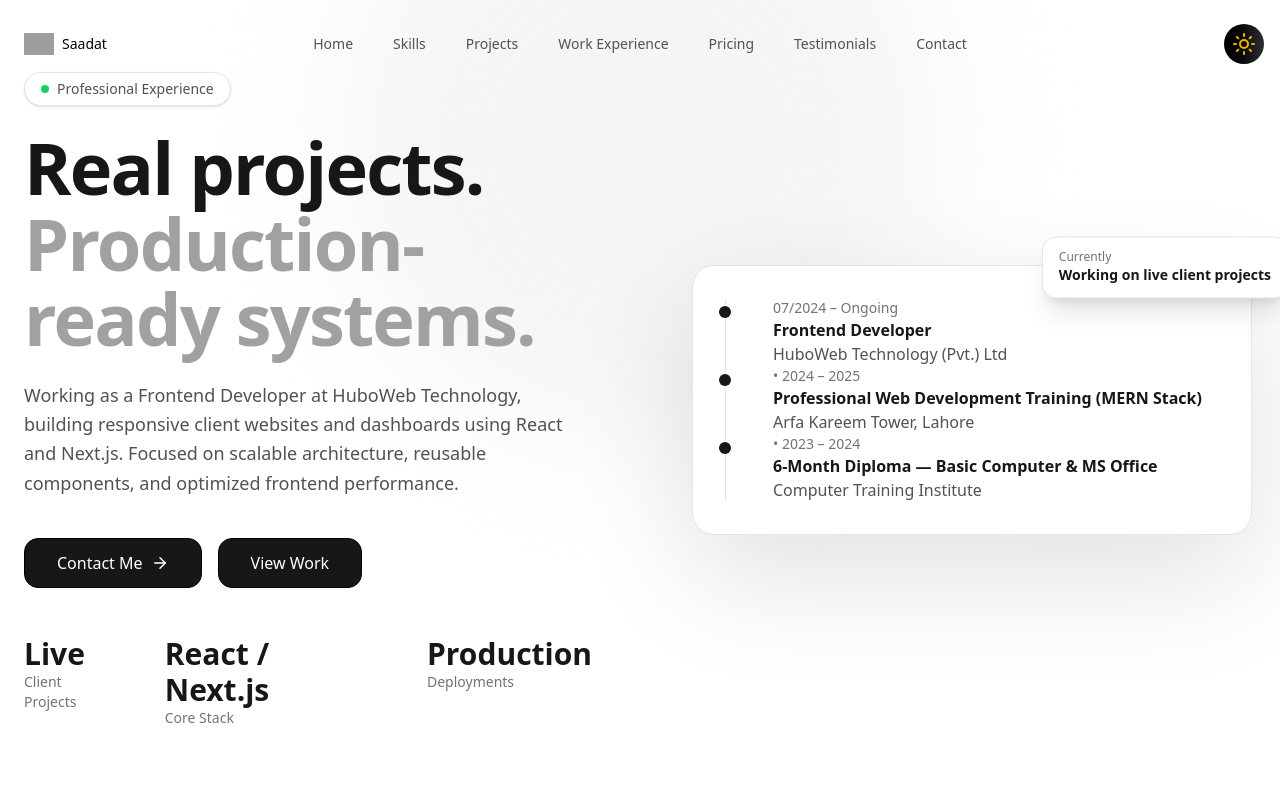
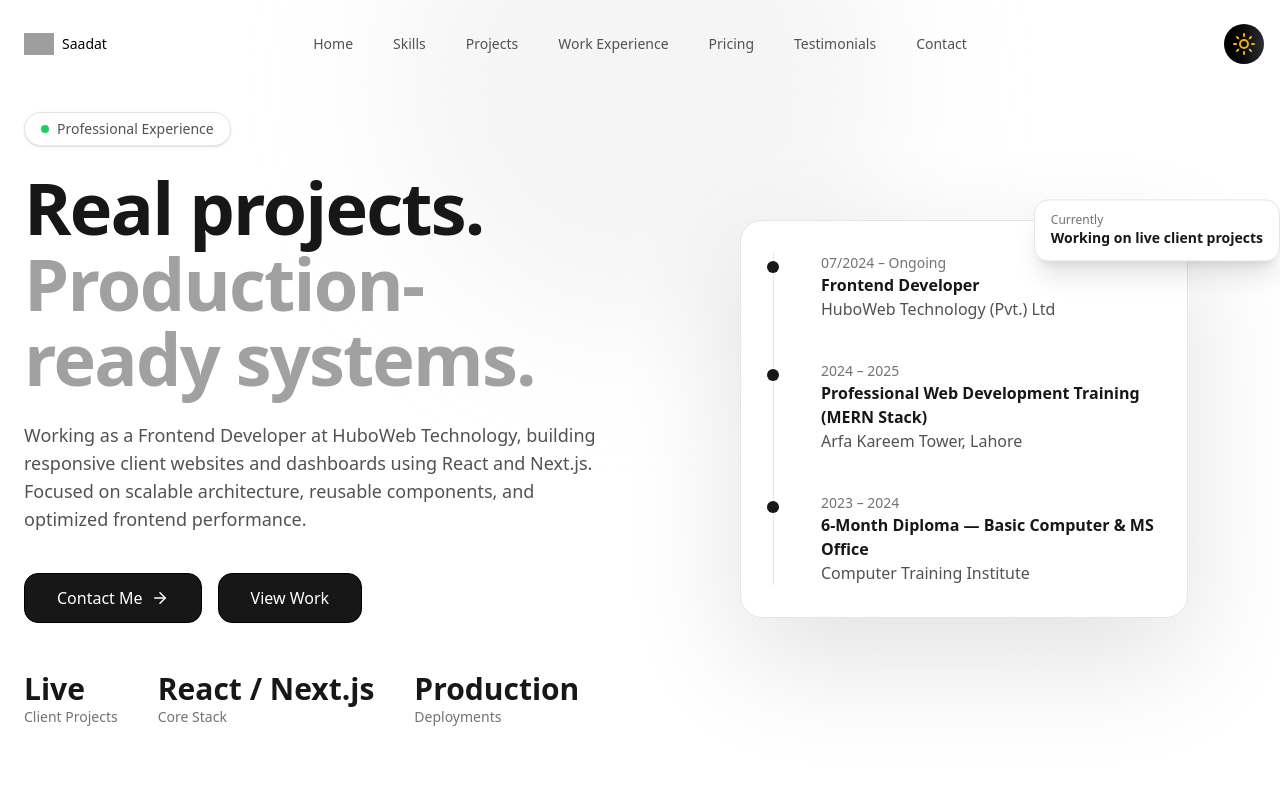
Before and after one commit to saadatkhanbuck/saadat-portfolio, a Next.js app: page /workexperience in a window 1280 px wide. Shown: the top 800 px of the page. Built offline with nearby package versions, Linux system fonts and the light colour scheme; grey boxes are pictures that could not be loaded.

Commit message:
make changes

```diff
--- a/app/components/experiencehero.tsx
+++ b/app/components/experiencehero.tsx
@@ -5,16 +5,35 @@ import Link from "next/link";
 import { ArrowRight } from "lucide-react";
 
 export default function ExperienceHero() {
+  const timeline = [
+    {
+      role: "Frontend Developer",
+      company: "HuboWeb Technology (Pvt.) Ltd",
+      period: "07/2024 – Ongoing",
+    },
+    {
+      role: "Professional Web Development Training (MERN Stack)",
+      company: "Arfa Kareem Tower, Lahore",
+      period: "2024 – 2025",
+    },
+    {
+      role: "6-Month Diploma — Basic Computer & MS Office",
+      company: "Computer Training Institute",
+      period: "2023 – 2024",
+    },
+  ];
+
   return (
-    <section className="relative min-h-screen overflow-hidden text-neutral-900">
+    <section className="relative overflow-hidden text-neutral-900 dark:text-white py-20 lg:py-28">
 
-      <div className="absolute left-1/2 top-[-20%] -z-10 h-[600px] w-[600px] -translate-x-1/2 rounded-full bg-neutral-200/40 blur-3xl" />
+      {/* background blur */}
+      <div className="absolute left-1/2 top-[-20%] -z-10 h-[500px] w-[500px] -translate-x-1/2 rounded-full bg-neutral-200/40 blur-3xl" />
 
-      <div className="relative mx-auto flex min-h-screen max-w-7xl items-center px-6">
-        <div className="grid w-full grid-cols-1 items-center gap-24 md:grid-cols-2">
+      <div className="mx-auto max-w-7xl px-6">
+        <div className="grid items-center gap-16 lg:grid-cols-2">
 
-          {/* LEFT */}
-          <div className="text-center md:text-left">
+          {/* LEFT SIDE */}
+          <div className="text-center lg:text-left">
 
             <motion.div
               initial={{ opacity: 0, y: 10 }}
@@ -29,7 +48,7 @@ export default function ExperienceHero() {
               initial={{ opacity: 0, y: 20 }}
               animate={{ opacity: 1, y: 0 }}
               transition={{ delay: 0.1 }}
-              className="text-5xl font-semibold dark:text-white leading-[1.05] tracking-tight md:text-7xl"
+              className="text-4xl sm:text-5xl lg:text-7xl font-semibold leading-[1.05] tracking-tight"
             >
               Real projects.
               <br />
@@ -42,7 +61,7 @@ export default function ExperienceHero() {
               initial={{ opacity: 0 }}
               animate={{ opacity: 1 }}
               transition={{ delay: 0.2 }}
-              className="mt-6 max-w-xl text-lg leading-relaxed text-neutral-600 dark:text-neutral-300"
+              className="mt-6 mx-auto max-w-xl text-base sm:text-lg text-neutral-600 dark:text-neutral-300 lg:mx-0"
             >
               Working as a Frontend Developer at HuboWeb Technology,
               building responsive client websites and dashboards using
@@ -50,42 +69,41 @@ export default function ExperienceHero() {
               reusable components, and optimized frontend performance.
             </motion.p>
 
+            {/* buttons */}
             <motion.div
               initial={{ opacity: 0, y: 12 }}
               animate={{ opacity: 1, y: 0 }}
               transition={{ delay: 0.3 }}
-              className="mt-10 flex flex-col gap-4 sm:flex-row md:justify-start justify-center"
+              className="mt-10 flex flex-col gap-4 sm:flex-row sm:justify-center lg:justify-start"
             >
               <Link
                 href="/contactme"
-                className="group relative border border-black dark:border-white inline-flex items-center justify-center gap-2 overflow-hidden rounded-xl bg-neutral-900 px-8 py-3 font-medium text-white"
+                className="group relative inline-flex items-center justify-center gap-2 overflow-hidden rounded-xl border border-black bg-neutral-900 px-8 py-3 font-medium text-white"
               >
                 <span className="absolute inset-0 translate-y-full bg-white transition duration-300 group-hover:translate-y-0" />
                 <span className="relative z-10 flex items-center gap-2 group-hover:text-black">
                   Contact Me
-                  <ArrowRight
-                    size={18}
-                    className="transition group-hover:translate-x-1"
-                  />
+                  <ArrowRight size={18} className="transition group-hover:translate-x-1" />
                 </span>
               </Link>
 
               <Link
                 href="/#projects"
-                className="group relative border border-black dark:border-white inline-flex items-center justify-center gap-2 overflow-hidden rounded-xl bg-neutral-900 px-8 py-3 font-medium text-white"
+                className="group relative inline-flex items-center justify-center gap-2 overflow-hidden rounded-xl border border-black bg-neutral-900 px-8 py-3 font-medium text-white"
               >
                 <span className="absolute inset-0 translate-y-full bg-white transition duration-300 group-hover:translate-y-0" />
-                <span className="relative z-10 flex items-center gap-2 group-hover:text-black">
+                <span className="relative z-10 group-hover:text-black">
                   View Work
                 </span>
               </Link>
             </motion.div>
 
+            {/* stats */}
             <motion.div
               initial={{ opacity: 0 }}
               animate={{ opacity: 1 }}
               transition={{ delay: 0.4 }}
-              className="mt-12 flex gap-12 md:justify-start justify-center"
+              className="mt-12 flex flex-wrap justify-center gap-10 lg:justify-start"
             >
               {[
                 { value: "Live", label: "Client Projects" },
@@ -93,7 +111,7 @@ export default function ExperienceHero() {
                 { value: "Production", label: "Deployments" },
               ].map((item) => (
                 <div key={item.label}>
-                  <p className="text-3xl dark:text-neutral-300 font-semibold">
+                  <p className="text-2xl sm:text-3xl font-semibold">
                     {item.value}
                   </p>
                   <p className="text-sm text-neutral-500">{item.label}</p>
@@ -102,87 +120,51 @@ export default function ExperienceHero() {
             </motion.div>
           </div>
 
-          {/* RIGHT */}
+          {/* RIGHT SIDE TIMELINE */}
           <motion.div
             initial={{ opacity: 0, scale: 0.96 }}
             animate={{ opacity: 1, scale: 1 }}
             transition={{ delay: 0.2 }}
-            className="relative hidden md:flex justify-center"
+            className="relative flex justify-center"
           >
-            <div className="relative w-[560px] rounded-3xl border border-neutral-200 bg-white p-8 shadow-[0_40px_120px_rgba(0,0,0,0.12)]">
+            <div className="relative w-full max-w-md rounded-3xl border border-neutral-200 bg-white dark:bg-neutral-900 p-6 sm:p-8 shadow-[0_40px_120px_rgba(0,0,0,0.12)]">
+
               <div className="absolute left-8 top-8 bottom-8 w-px bg-neutral-200" />
 
               <div className="space-y-10">
-                {[{
-                  role: "Frontend Developer",
-                  company: "HuboWeb Technology (Pvt.) Ltd",
-                  period: "07/2024 – Ongoing",
-                }].map((job, i) => (
+                {timeline.map((job, i) => (
                   <motion.div
                     key={i}
                     initial={{ opacity: 0, x: 20 }}
                     animate={{ opacity: 1, x: 0 }}
-                    transition={{ delay: i * 0.12 }}
+                    transition={{ delay: i * 0.15 }}
                     className="relative pl-12"
                   >
-                    <div className="absolute left-[-6px] top-2 h-3 w-3 rounded-full bg-neutral-900" />
+                    <div className="absolute left-[-6px] top-2 h-3 w-3 rounded-full bg-neutral-900 dark:bg-white" />
+
                     <p className="text-sm text-neutral-500">{job.period}</p>
                     <p className="font-semibold">{job.role}</p>
-                    <p className="text-neutral-600">{job.company}</p>
-                  </motion.div>
-                ))}
-              </div>
-              <div className="space-y-10">
-                {[{
-                  role: "Professional Web Development Training (MERN Stack)",
-                  company: "Arfa Kareem Tower, Lahore ",
-                  period: "• 2024 – 2025",
-                }].map((job, i) => (
-                  <motion.div
-                    key={i}
-                    initial={{ opacity: 0, x: 20 }}
-                    animate={{ opacity: 1, x: 0 }}
-                    transition={{ delay: i * 0.12 }}
-                    className="relative pl-12"
-                  >
-                    <div className="absolute left-[-6px] top-2 h-3 w-3 rounded-full bg-neutral-900" />
-                    <p className="text-sm text-neutral-500">{job.period}</p>
-                    <p className="font-semibold">{job.role}</p>
-                    <p className="text-neutral-600">{job.company}</p>
-                  </motion.div>
-                ))}
-              </div>
-              <div className="space-y-10">
-                {[{
-                  role: "6-Month Diploma — Basic Computer & MS Office",
-                  company: "Computer Training Institute  ",
-                  period: "• 2023 – 2024",
-                }].map((job, i) => (
-                  <motion.div
-                    key={i}
-                    initial={{ opacity: 0, x: 20 }}
-                    animate={{ opacity: 1, x: 0 }}
-                    transition={{ delay: i * 0.12 }}
-                    className="relative pl-12"
-                  >
-                    <div className="absolute left-[-6px] top-2 h-3 w-3 rounded-full bg-neutral-900" />
-                    <p className="text-sm text-neutral-500">{job.period}</p>
-                    <p className="font-semibold">{job.role}</p>
-                    <p className="text-neutral-600">{job.company}</p>
+                    <p className="text-neutral-600 dark:text-neutral-400">
+                      {job.company}
+                    </p>
                   </motion.div>
                 ))}
               </div>
             </div>
 
+            {/* floating card */}
             <motion.div
               animate={{ y: [-8, 8, -8] }}
               transition={{ repeat: Infinity, duration: 5 }}
-              className="absolute -right-8 -top-8 rounded-xl border border-neutral-200 bg-white px-4 py-3 shadow-xl"
+              className="absolute -top-6 right-0 sm:-right-6 rounded-xl border border-neutral-200 bg-white px-4 py-3 shadow-xl"
             >
               <p className="text-xs text-neutral-500">Currently</p>
-              <p className="text-sm font-semibold">Working on live client projects</p>
+              <p className="text-sm font-semibold">
+                Working on live client projects
+              </p>
             </motion.div>
           </motion.div>
+
         </div>
       </div>
     </section>
--- a/app/components/projectshero.tsx
+++ b/app/components/projectshero.tsx
@@ -6,7 +6,7 @@ import { ArrowRight } from "lucide-react";
 
 export default function ProjectsHero() {
   return (
-    <section className="relative md:mt-10 min-h-screen overflow-hidden text-neutral-900 py-24 md:py-0">
+    <section className="relative overflow-hidden text-neutral-900 dark:text-white py-20 lg:py-15">
       {/* background */}
       <div className="absolute inset-0 -z-20" />
       <div className="absolute inset-0 -z-10" />
```
